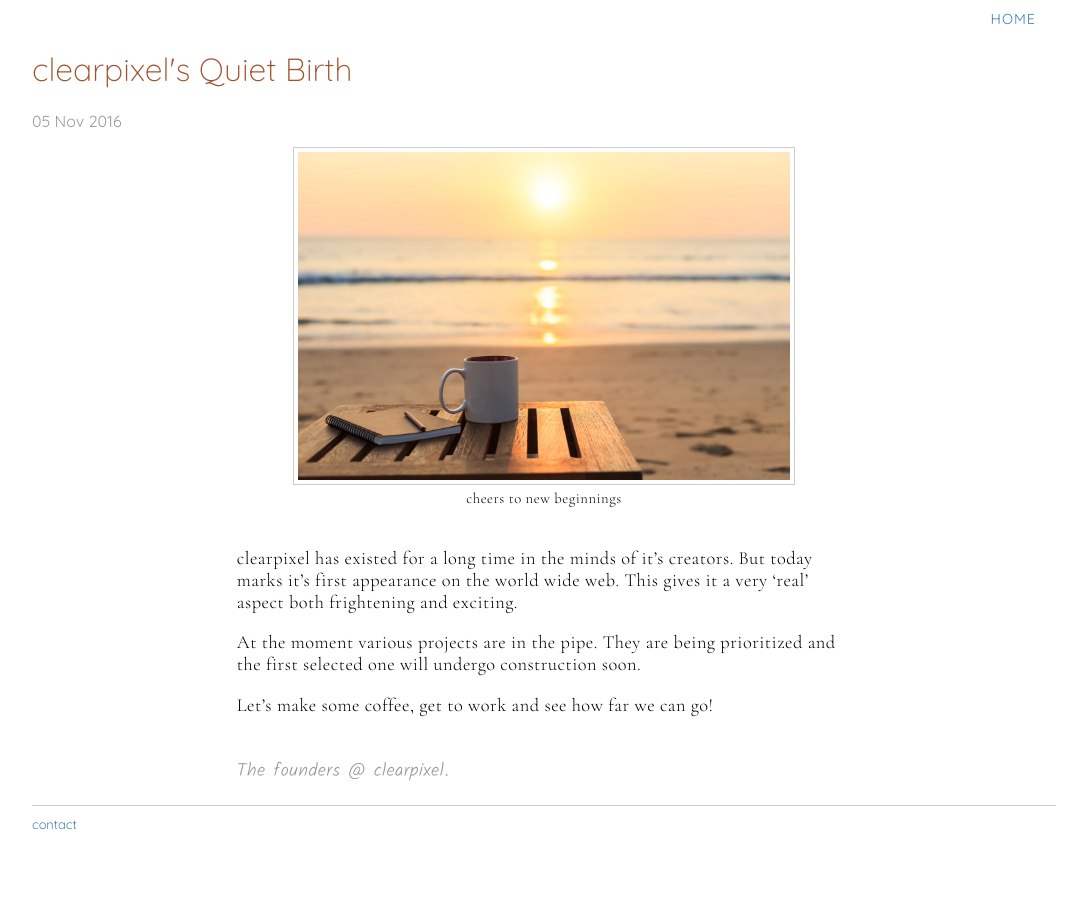
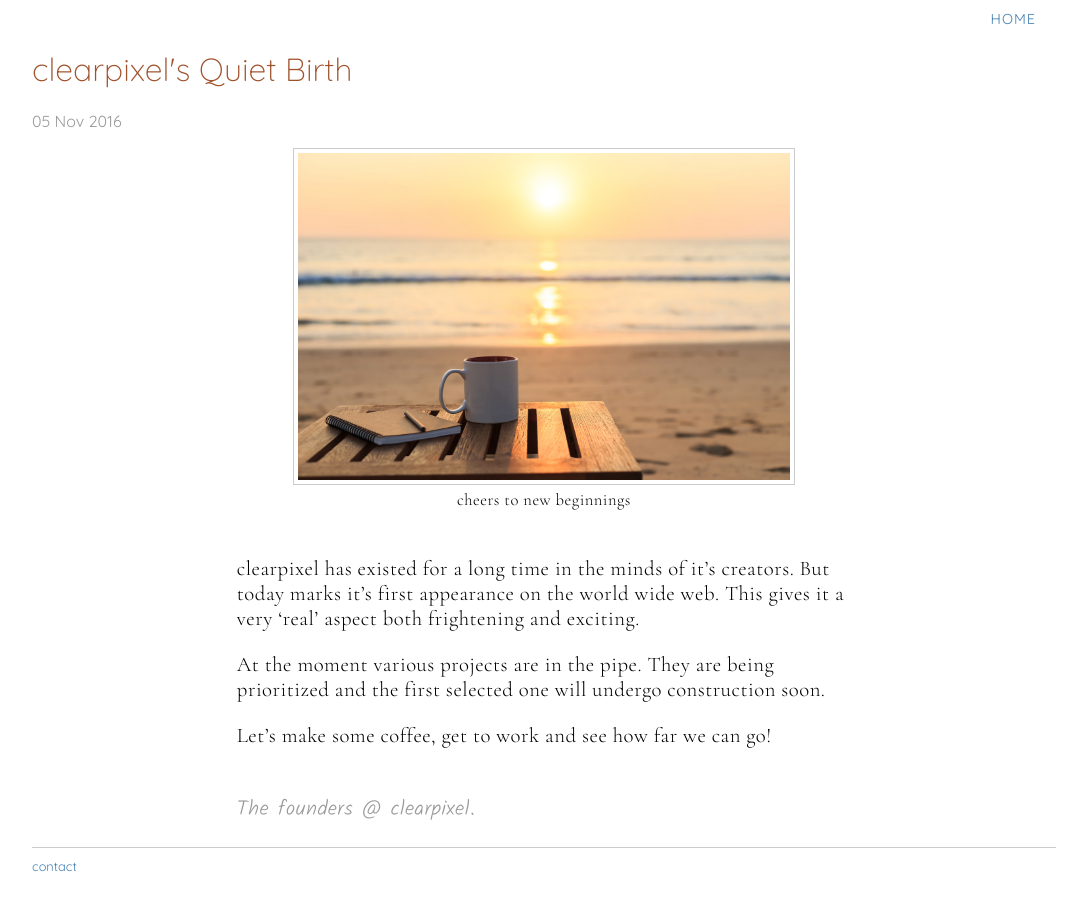
Before and after one commit to eric-2d/eric-2d.github.io, a Jekyll site: the page built from _posts/2016-11-05-hey-there-world.md, in a window 1280 px wide. Shown: the whole page, without its empty margins (96-1161 px from the left). Built offline with Jekyll 4.4.1, drawn with Linux system fonts in a browser that asks for light colours.

Commit message:
Update blog.css

```diff
--- a/css/blog.css
+++ b/css/blog.css
@@ -108,7 +108,7 @@ ul.posts li {
 
 .post {
    font-family: 'Cormorant Garamond', serif;
-   font-size: 115%;
+   font-size: 130%;
    letter-spacing: 0.5px;
 }
 
```
